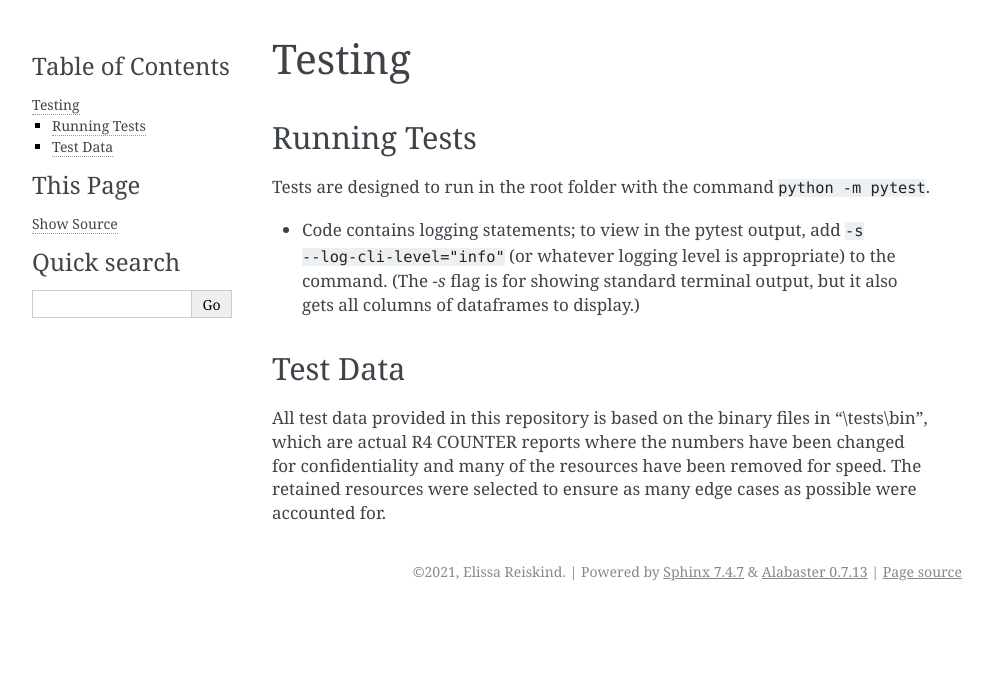
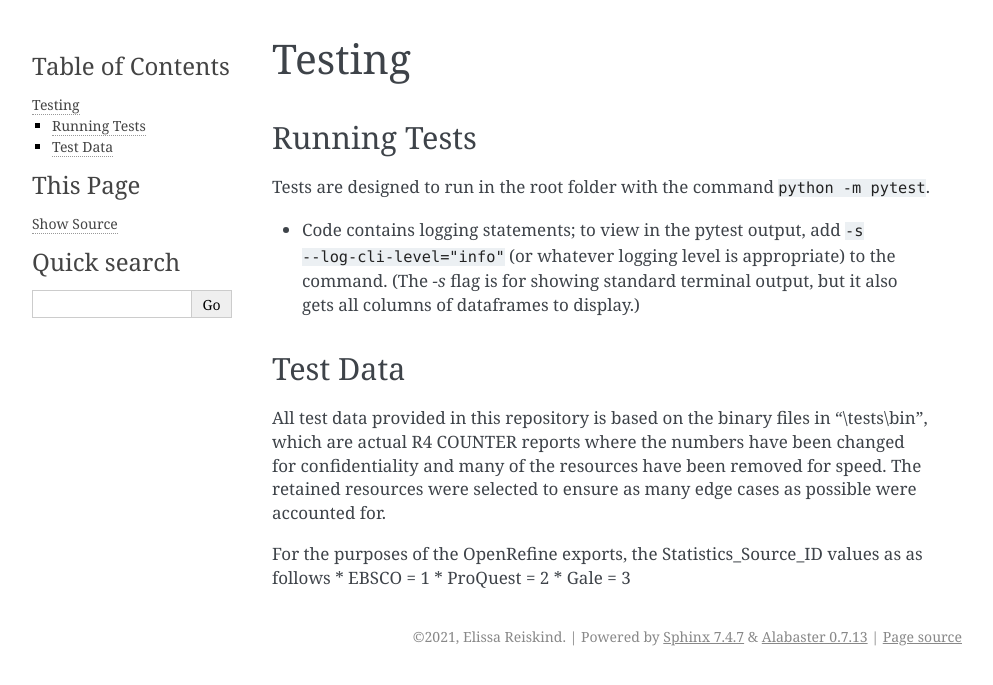
Before and after one commit to ereiskind/nolcat, a Sphinx documentation site: the page built from docs/source/testing.rst, in a window 1280 px wide. Shown: the top 685 px of the page, without its empty margins (148-1141 px from the left). Built offline with Sphinx 7.4.7, drawn with Linux system fonts in a browser that asks for light colours.

Commit message:
Record testing Statistics_Source_ID values

```diff
--- a/docs/source/testing.rst
+++ b/docs/source/testing.rst
@@ -10,3 +10,8 @@ Tests are designed to run in the root folder with the command ``python -m pytest
 Test Data
 *********
 All test data provided in this repository is based on the binary files in "\\tests\\bin", which are actual R4 COUNTER reports where the numbers have been changed for confidentiality and many of the resources have been removed for speed. The retained resources were selected to ensure as many edge cases as possible were accounted for.
+
+For the purposes of the OpenRefine exports, the Statistics_Source_ID values as as follows
+* EBSCO = 1
+* ProQuest = 2
+* Gale = 3
```
